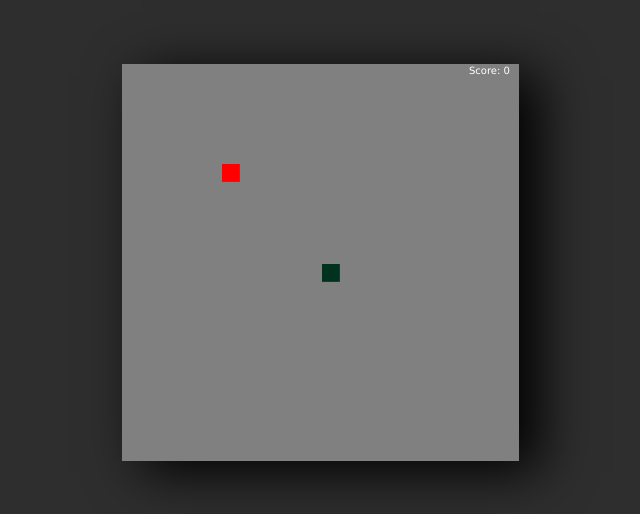
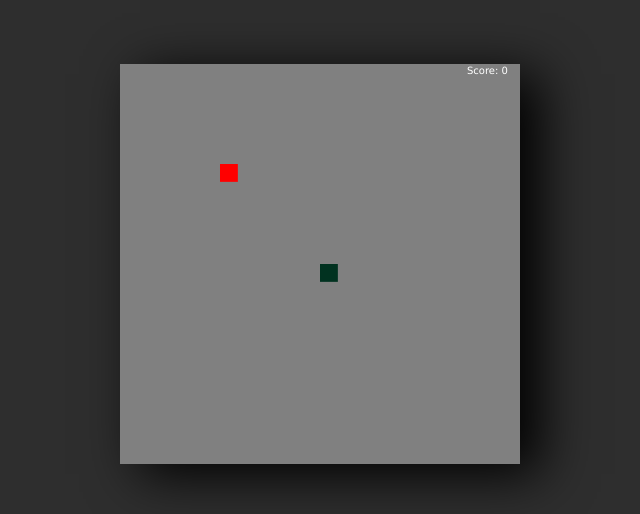
Before and after one commit to iHas3Arms/snake-game, a plain HTML site: page index.html in a window 1280 px wide. Shown: the part 185-699 px from the top of the page, 320-960 px from the left. Drawn offline with Linux system fonts and the light colour scheme.

Commit message:
Update index.html

```diff
--- a/index.html
+++ b/index.html
@@ -6,7 +6,7 @@
     </head>
     <body>
         <h1>Snek Go SSSSSS</h1>
-        <canvas id="snekboard" width="397" height="397"></canvas>
+        <canvas id="snekboard" width="400" height="400"></canvas>
         <p>CopyRight Claim</p>
     </body>
     <script src="script.js"></script>
```
